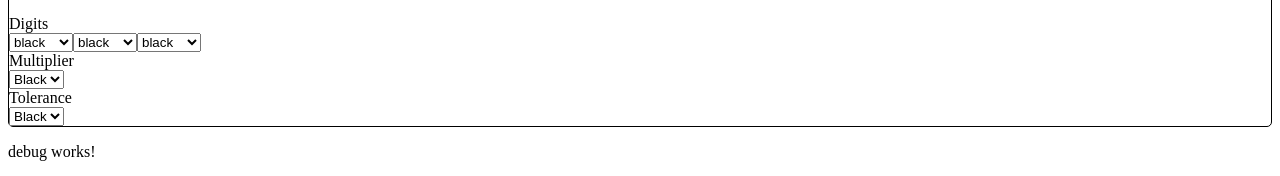
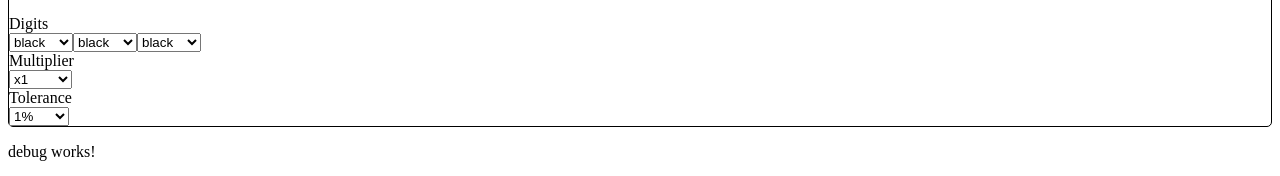
Before and after one commit to JordanBarron-cpu/cs6261project4, an Angular app: page / in a window 1280 px wide. Shown: the part 167-343 px from the top of the page. Built offline with nearby package versions, Linux system fonts and the light colour scheme.

Commit message:
Resistance component layout set. Beginning creation of service

```diff
--- a/src/app/resistance/resistance.component.html
+++ b/src/app/resistance/resistance.component.html
@@ -25,10 +25,9 @@
     <label for="multiply">Multiplier</label>
     <br>
     <select name="multiply" id="muliplier">
-      <option value="black">Black</option>
-      <option value="saab">Saab</option>
-      <option value="opel">Opel</option>
-      <option value="audi">Audi</option>
+      <option *ngFor="let multiplier of multiplierList; index as multiplierSlot; trackBy: trackMultiplierBySlot"
+        value="multiplierList[multiplierSlot]">
+        {{ multiplerDict[multiplierList[multiplierSlot]] }}</option>
     </select>
   </div>
 
@@ -36,10 +35,9 @@
     <label for="tolerance">Tolerance</label>
     <br>
     <select name="tolerance" id="tolerance">
-      <option value="black">Black</option>
-      <option value="saab">Saab</option>
-      <option value="opel">Opel</option>
-      <option value="audi">Audi</option>
+      <option *ngFor="let tolerance of toleranceList; index as toleranceSlot; trackBy: trackToleranceBySlot"
+        value="toleranceList[toleranceSlot]">
+        {{ toleranceDict[toleranceList[toleranceSlot]] + '%' }}</option>
     </select>
   </div>
 
--- a/src/app/resistance/resistance.component.ts
+++ b/src/app/resistance/resistance.component.ts
@@ -7,10 +7,15 @@ import { Component, OnInit } from '@angular/core';
 })
 export class ResistanceComponent implements OnInit {
   public colors: string[];
+
   public sigFiguresList: string[];
   public multiplierList: string[];
-  public tolerance: number[];
+  public toleranceList: string[];
+
   public sigFiguresDict: any;
+  public multiplerDict: any;
+  public toleranceDict: any;
+
 
   constructor() { }
 
@@ -27,7 +32,12 @@ export class ResistanceComponent implements OnInit {
                           this.colors[6], this.colors[7], this.colors[8],
                           this.colors[9], this.colors[10], this.colors[11]
                           ];
-    this.tolerance = [];
+    this.toleranceList = [this.colors[1], this.colors[2],
+                          this.colors[5], this.colors[6],
+                          this.colors[7], this.colors[8],
+                          this.colors[10], this.colors[11],
+                          this.colors[12]
+                          ];
 
     this.sigFiguresDict = {
                     'black': 0, 'brown': 1,
@@ -37,13 +47,22 @@ export class ResistanceComponent implements OnInit {
                     'grey': 8, 'white': 9
                   };
 
-    this.sigFiguresDict = {
-                    'black': 0, 'brown': 1,
-                    'red': 2, 'orange': 3,
-                    'yellow': 4, 'green': 5,
-                    'blue': 6, 'violet': 7,
-                    'grey': 8, 'white': 9
-                    };
+    this.multiplerDict = {
+                    'black': 'x1', 'brown': 'x10',
+                    'red': 'x100', 'orange': 'x1K',
+                    'yellow': 'x10K', 'green': 'x100K',
+                    'blue': 'x1M', 'violet': 'x10M',
+                    'grey': 'x100M', 'white': 'x1G',
+                    'gold': 'x0.1', 'silver': 'x0.01'
+                  };
+
+    this.toleranceDict = {
+                    'brown': 1, 'red': 2,
+                    'green': .5, 'blue': .25,
+                    'violet': .1, 'grey': 0.05,
+                    'gold': 5, 'silver': 10,
+                    'none': 20
+                  };
   }
 
   getColors(): string[] {
@@ -58,24 +77,23 @@ export class ResistanceComponent implements OnInit {
     return this.multiplierList;
   }
 
-  getTolerance(): number[] {
-    return this.tolerance;
+  getToleranceList(): string[] {
+    return this.toleranceList;
   }
 
   getSigFiguresDict(color: string) : any {
     return this.sigFiguresDict[color];
   }
-  //
-  // getSigFiguresKeys(): string[] {
-  //   return this.sigFiguresDict.keys();
-  // }
-  //
-  // getSigFiguresValues(): number[] {
-  //   return this.sigFiguresDict.values();
-  // }
 
   trackSigFigBySlot(index, sigFiguresList) {
     return sigFiguresList.index;
   }
 
+  trackMultiplierBySlot(index, multiplierList) {
+    return multiplierList.index;
+  }
+
+  trackToleranceBySlot(index, toleranceList) {
+    return toleranceList.index;
+  }
 }
```
